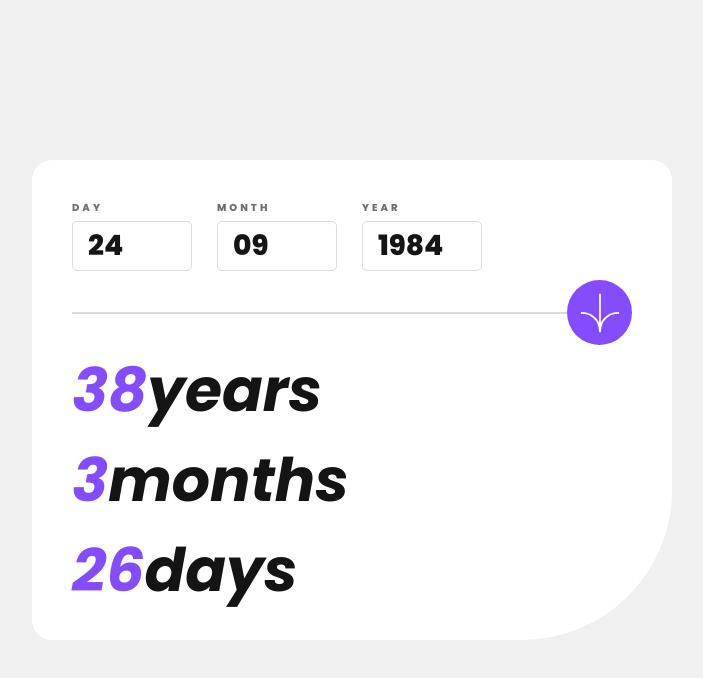
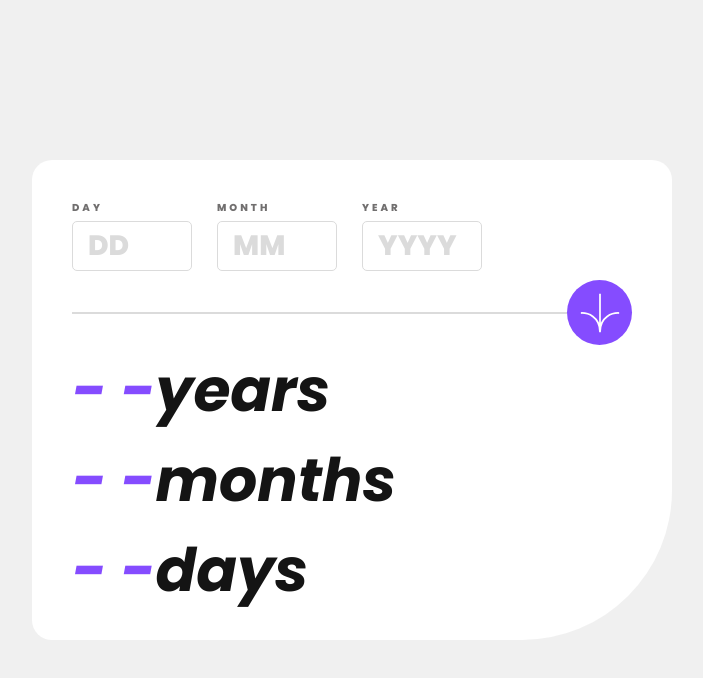
Before and after one commit to Slimani-CE/age-calculator-web-app, a plain HTML site: page index.html in a window 1280 px wide. Shown: the whole page, without its empty margins (288-991 px from the left). Drawn offline with Linux system fonts and the light colour scheme.

Commit message:
Change layout

```diff
--- a/index.html
+++ b/index.html
@@ -20,19 +20,19 @@
     <div class="header">
       <div class="input-div" id="day-input-div">
         <label for="day-input">day</label>
-        <input type="number" id="day-input" value="24" placeholder="dd">
+        <input type="number" id="day-input" placeholder="dd">
         <span class="error" id="day-input-error"></span>
       </div>
 
       <div class="input-div" id="month-input-div">
         <label for="month-input">month</label>
-        <input type="number" id="month-input" value="09" placeholder="mm">
+        <input type="number" id="month-input" placeholder="mm">
         <span class="error" id="month-input-error"></span>
       </div>
 
       <div class="input-div" id="year-input-div">
         <label for="year-input">year</label>
-        <input type="number" id="year-input" value="1984" placeholder="yyyy">
+        <input type="number" id="year-input" placeholder="yyyy">
         <span class="error" id="year-input-error"></span>
       </div>
     </div>
@@ -46,9 +46,9 @@
       </div>
     </div>
     <div class="result-div">
-      <h1 class="year"><span id="year-result">38</span>years</h1>
-      <h1 class="month"><span id="month-result">3</span>months</h1>
-      <h1 class="day"><span id="day-result">26</span>days</h1>
+      <h1 class="year"><span id="year-result">- -</span>years</h1>
+      <h1 class="month"><span id="month-result">- -</span>months</h1>
+      <h1 class="day"><span id="day-result">- -</span>days</h1>
     </div>
   </div>
   <script src="script.js"></script>
```
